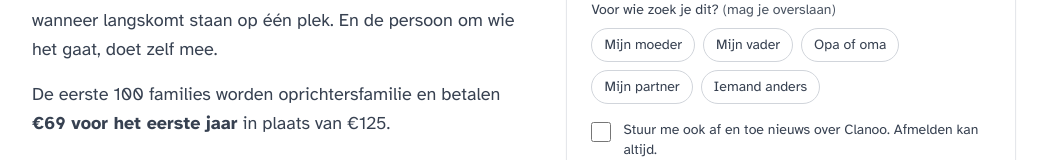
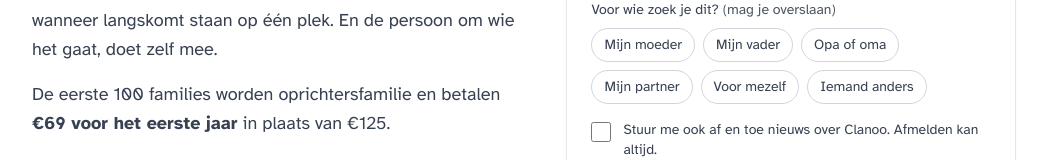
Before and after one commit to NOINIT/caroo, a Next.js app in the folder caroo/: page /wachtlijst in a window 1280 px wide. Shown: the part 361-521 px from the top of the page, without its empty margins (116-1163 px from the left). Built offline with nearby package versions, Linux system fonts and the light colour scheme; no server answers.

Commit message:
Wachtlijst: keuze 'Voor mezelf'
Co-Authored-By: Claude Opus 5.5 <noreply@anthropic.com>
Claude-Session: https://claude.ai/code/session_01Rs2uDZ1w3UbVkaL2LizdYx

```diff
--- a/caroo/app/wachtlijst/actions.ts
+++ b/caroo/app/wachtlijst/actions.ts
@@ -4,7 +4,7 @@ import { createServiceClient } from '@/lib/supabase/server'
 import { stuurMail, escapeHtml } from '@/lib/mail'
 import { MERK } from '@/lib/merk'
 
-const VOOR_WIE = ['moeder', 'vader', 'opa_oma', 'partner', 'anders']
+const VOOR_WIE = ['moeder', 'vader', 'opa_oma', 'partner', 'mezelf', 'anders']
 
 export async function meldAanOpWachtlijst(formData: FormData) {
   // Spam-val: dit veld is onzichtbaar voor mensen
--- a/caroo/components/wachtlijst/WachtlijstFormulier.tsx
+++ b/caroo/components/wachtlijst/WachtlijstFormulier.tsx
@@ -9,6 +9,7 @@ const KEUZES = [
   { waarde: 'vader', label: 'Mijn vader' },
   { waarde: 'opa_oma', label: 'Opa of oma' },
   { waarde: 'partner', label: 'Mijn partner' },
+  { waarde: 'mezelf', label: 'Voor mezelf' },
   { waarde: 'anders', label: 'Iemand anders' },
 ]
 
```
